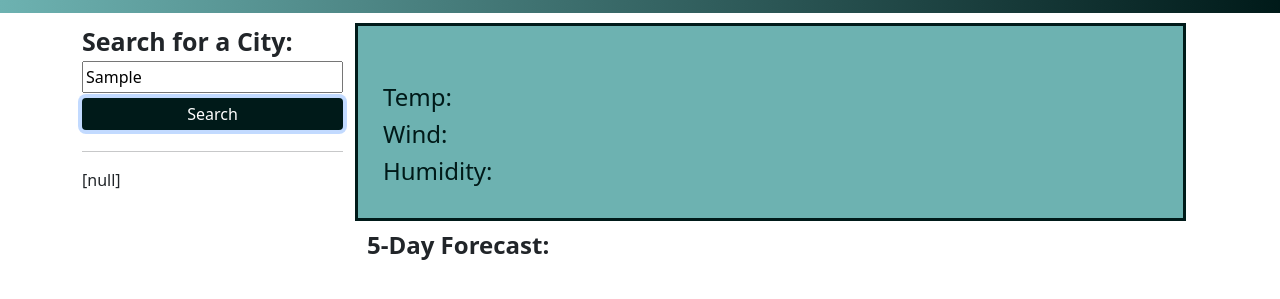
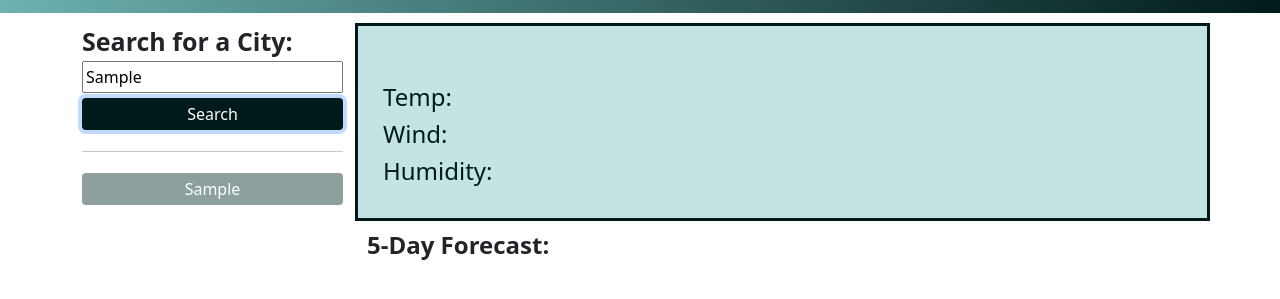
Before and after one commit to snastacia/Weather-Dashboard-Challenge-6, a plain HTML site: page index.html in a window 1280 px wide. Both pictures are taken after typing "Sample" into the empty fields and a click on the button "Search". Shown: the part 63-362 px from the top of the page. Drawn offline with nearby package versions, Linux system fonts and the light colour scheme; no server answers.

Commit message:
fixed local storage functions, added styling in CSS file, and updated readme file

```diff
--- a/assets/css/style.css
+++ b/assets/css/style.css
@@ -45,12 +45,22 @@ input {
     padding: 3px;
 }
 
+.history-btn {
+    width: 100%;
+    background-color: rgb(141, 160, 159);
+    color: white;
+    margin-bottom: 5px;
+    margin-top: 5px;
+    padding: 3px;
+
+}
+
 #current {
     margin-top: 10px;
     margin-bottom: 10px;
     border: solid rgb(0, 26, 25);
     padding: 25px;
-    background-color: rgb(109, 178, 177);
+    background-color: rgb(196, 228, 228);
     color: rgb(0, 26, 25);
 }
 
--- a/assets/js/script.js
+++ b/assets/js/script.js
@@ -20,23 +20,33 @@ function handleFormSubmit(event) {
 //Write Function that saves search history
 
 function saveSearch() {
-    var newCity = submitBtn.getAttribute("data-name")
+    var newCity = userInput.value;
     var savedSearch = JSON.parse(localStorage.getItem("savedcities")) || []
+    //console.log(savedSearch);
     savedSearch.push(newCity)
+   //console.log(savedSearch);
     localStorage.setItem("savedcities", JSON.stringify(savedSearch))
-
-    console.log(newCity);
 }
 
 // Write Function that loads search history
 
 function loadStorage() {
-    var pastSearch = localStorage.getItem("savedcities");
+    var pastSearches = JSON.parse(localStorage.getItem("savedcities"));
+    if (!pastSearches) {
+        localStorage.setItem("savedcities", JSON.stringify([]))
+        return
+    }
 
-    if (!pastSearch) {
-        return;
-     }
-     searchHistory.textContent = pastSearch;
+    var citiesHistory = $("#history");
+
+    citiesHistory.empty()
+
+    for (let i = 0; i < pastSearches.length; i++) {
+        var pastcityName = $("<button>");
+        pastcityName.attr("class", "btn history-btn");
+        pastcityName.text(pastSearches[i]);
+        citiesHistory.append(pastcityName)
+    }
 }
 
 //Function that fetches weather data from API and displays current + future data
@@ -69,9 +79,6 @@ function getWeather(city) {
             humidityEl.textContent = "Humidity: " + data.main.humidity + " %"
 
            weatherForecast(data);
-
-           //localStorage.setItem("savedcities", savedcities);
-           loadStorage();
   })
 }
 
@@ -87,7 +94,6 @@ function weatherForecast(forecastData) {
         .then(function (data) {
             console.log(data, "forecastData");
 
-
             var startingIndex;
 
             for (let i = 0; i < data.list.length; i++) {
@@ -97,8 +103,6 @@ function weatherForecast(forecastData) {
                     break
                 }
             }
-
-                    // for loop to dynamically format the future forecast divs
                     const currentDay = dayjs();
                     const futureForecastElement = document.getElementById("5DayForecast")
                     futureForecastElement.innerHTML = ""
@@ -114,15 +118,22 @@ function weatherForecast(forecastData) {
                     </div>`
                         day++
                     }
-
                 })
             }
 
+            function searchhistoryCity(event) {
+                if (!event.target.matches('.history-btn')) {
+                    return;
+                }
+                var btn = event.target;
+                var city = btn.innerHTML
+
+                getWeather(city)
+            }
 
 // Event listeners for button clicks
 
 submitBtn.addEventListener("click", handleFormSubmit);
-
 submitBtn.addEventListener("click", saveSearch);
-
 submitBtn.addEventListener("click", loadStorage);
+searchHistory.addEventListener('click', searchhistoryCity);
--- a/index.html
+++ b/index.html
@@ -31,7 +31,7 @@
                <div id="history"></div>
             </aside>
 
-      <div class="col-sm-9 row">
+      <div class="col row">
         <div id="current">
           <h3 id="city"></h3>
           <img id="icon">
```
Also changed, not shown: 1 other file.
